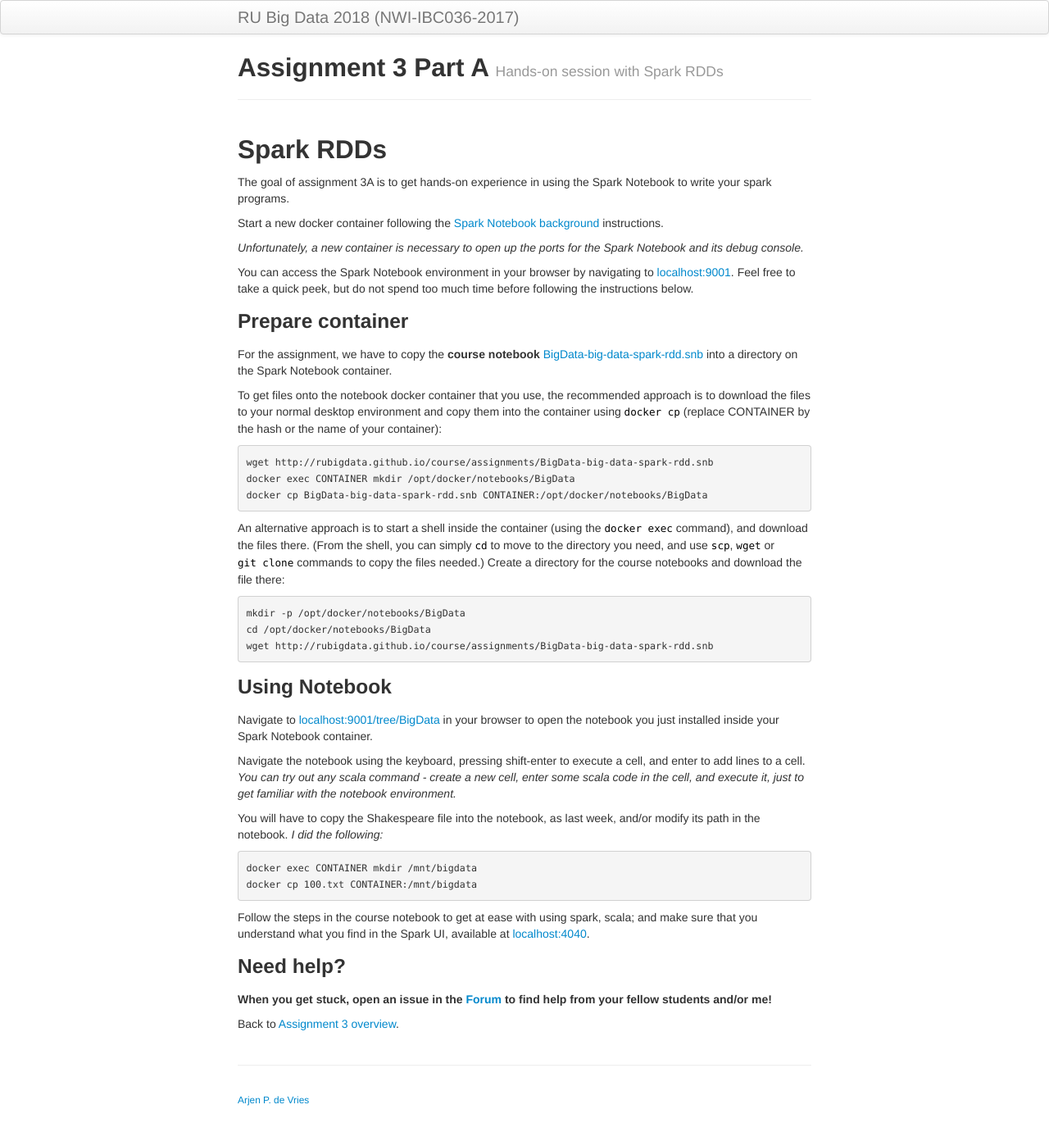
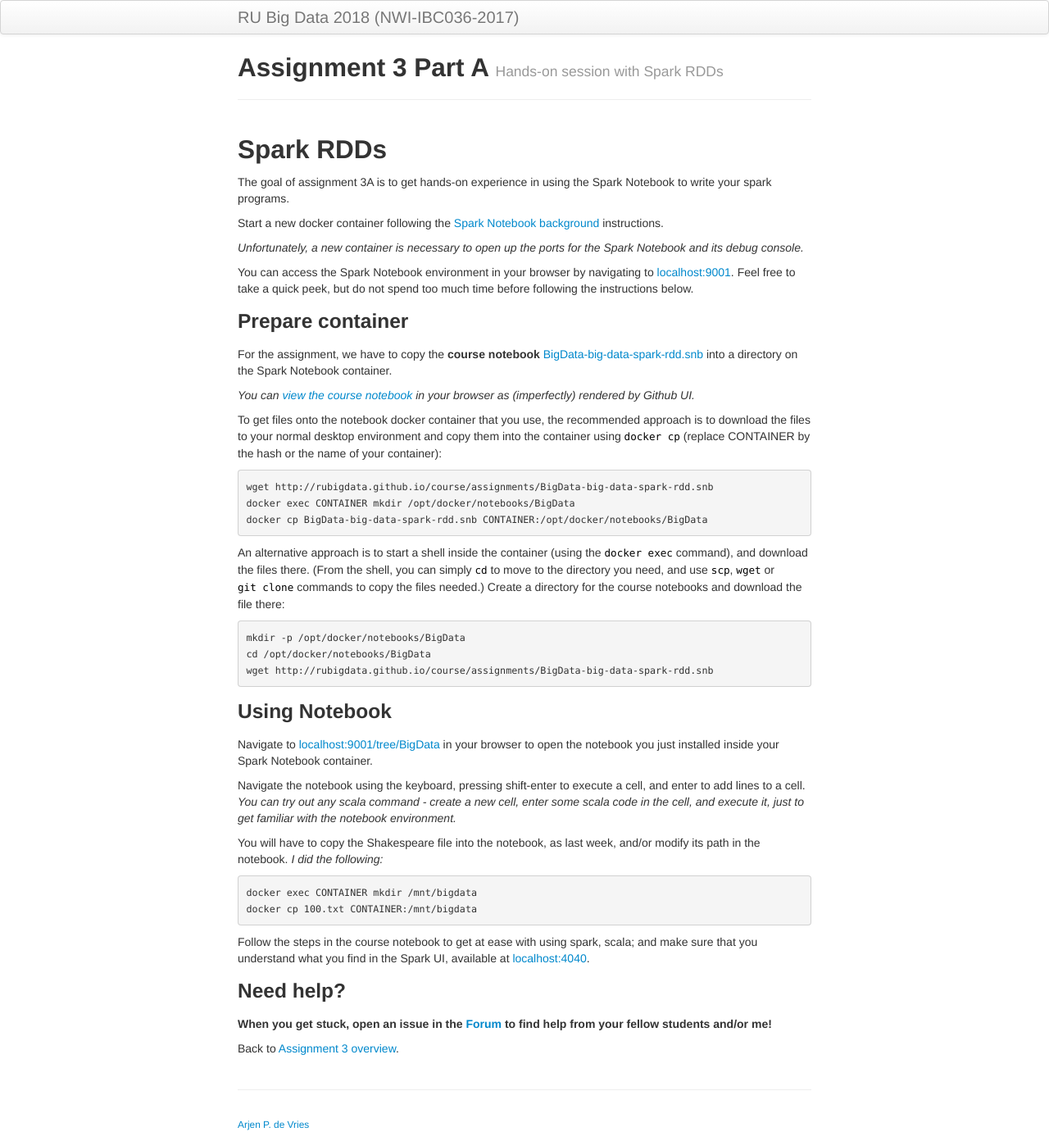
Before and after one commit to Thelukepet/course, a Jekyll site: the page built from assignments/A3a-spark-rdd.md, in a window 1280 px wide. Shown: the whole page at 82% size. Built offline with Jekyll 4.4.1, drawn with Linux system fonts in a browser that asks for light colours; before the commit the page ends 1362 px from its top, so only the background shows below that.

Commit message:
Added link to notebook to be viewed online

```diff
--- a/assignments/A3a-spark-rdd.md
+++ b/assignments/A3a-spark-rdd.md
@@ -23,6 +23,9 @@ Feel free to take a quick peek, but do not spend too much time before following
 For the assignment, we have to copy the __course notebook__
 [BigData-big-data-spark-rdd.snb](http://rubigdata.github.io/course/assignments/BigData-big-data-spark-rdd.snb) into
 a directory on the Spark Notebook container.
+
+_You can [view the course notebook](https://github.com/rubigdata/spark-2018/blob/master/BigData-big-data-spark-rdd.snb.ipynb)
+in your browser as (imperfectly) rendered by Github UI._
 
 To get files onto the notebook docker container that you use, the recommended approach is to download the files
 to your normal desktop environment and copy them into the container using `docker cp`
```
